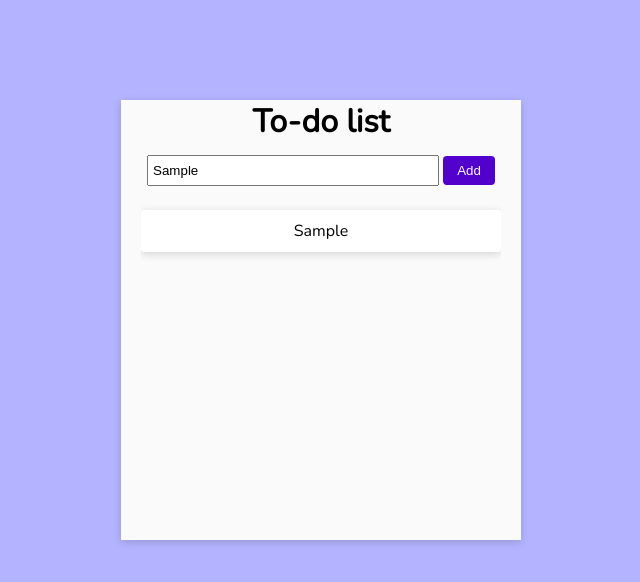
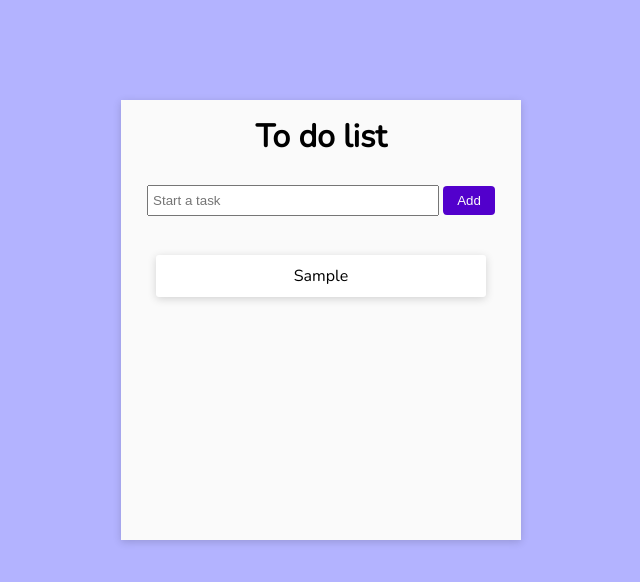
Before and after one commit to rheaacharya77/Todolist, a plain HTML site: page index.html in a window 1280 px wide. Both pictures are taken after typing "Sample" into the empty fields and a click on the button "Add". Shown: the whole page, without its empty margins (319-959 px from the left). Drawn offline with nearby package versions, Linux system fonts and the light colour scheme.

Commit message:
completed todo

```diff
--- a/app.js
+++ b/app.js
@@ -1,7 +1,24 @@
+var  todolist = document.querySelector("#todolist");
+var input = document.querySelector("#todoInput");
+
+
 function addTask() {
    var input_box = document.getElementById("todoInput").value
+    if(input_box ==''){
+        alert('you must write something');
+    } else{
+   input_date = document.getElementById("input_date");
    var input_text = document.createTextNode(input_box)
    var newItem = document.createElement("li")
    newItem.appendChild(input_text)
    document.getElementById("todolist").appendChild(newItem)
+   input.value ='';
 }
+
+};
+
+todolist.onclick = function(data){
+   if(data.target.tagName == 'LI'){
+        data.target.classList.toggle('checked');
+   }
+};
--- a/index.html
+++ b/index.html
@@ -1,22 +1,27 @@
 <!DOCTYPE html>
 <html lang="en">
+
    <head>
       <meta charset="UTF-8">
       <meta name="viewport" content="width=device-width, initial-scale=1.0">
       <title>Todo List</title>
       <link rel="stylesheet" href="main.css">
    </head>
+
       <body>
         <div class="container">
-    <h1>To-do list</h1>
-      <div id="todoForm" >
+             <h1>To do list</h1>
+
+           <div class ="todoForm" >
              <input id="todoInput" type="text" placeholder="Start a task">
-        <button type="submit" id ="btn" onclick="addTask()">Add</button>
+             <button id ="btn" onclick="addTask()">Add</button>
            </div>
+
               <div class="element-list">
                   <ul id="todolist">
                   </ul>
               </div>
+
         </div>
             <script src="app.js"></script>
       </body>
--- a/main.css
+++ b/main.css
@@ -21,12 +21,14 @@ body{
 }
 h1{
     margin: 12px 0;
+    padding: 15px;
 }
 
-#todoForm{
+.todoForm{
     margin: 12px 0;
 
 }
+
 input{
     padding: 6px 4px;
     width: 70%;
@@ -46,6 +48,9 @@ button{
     height: 300px;
 }
 
+ul{
+    padding: 15px;
+}
 li{
     list-style: none;
     padding: 10px 5px;
```
Lines whose indentation alone changed are shown as unchanged.
